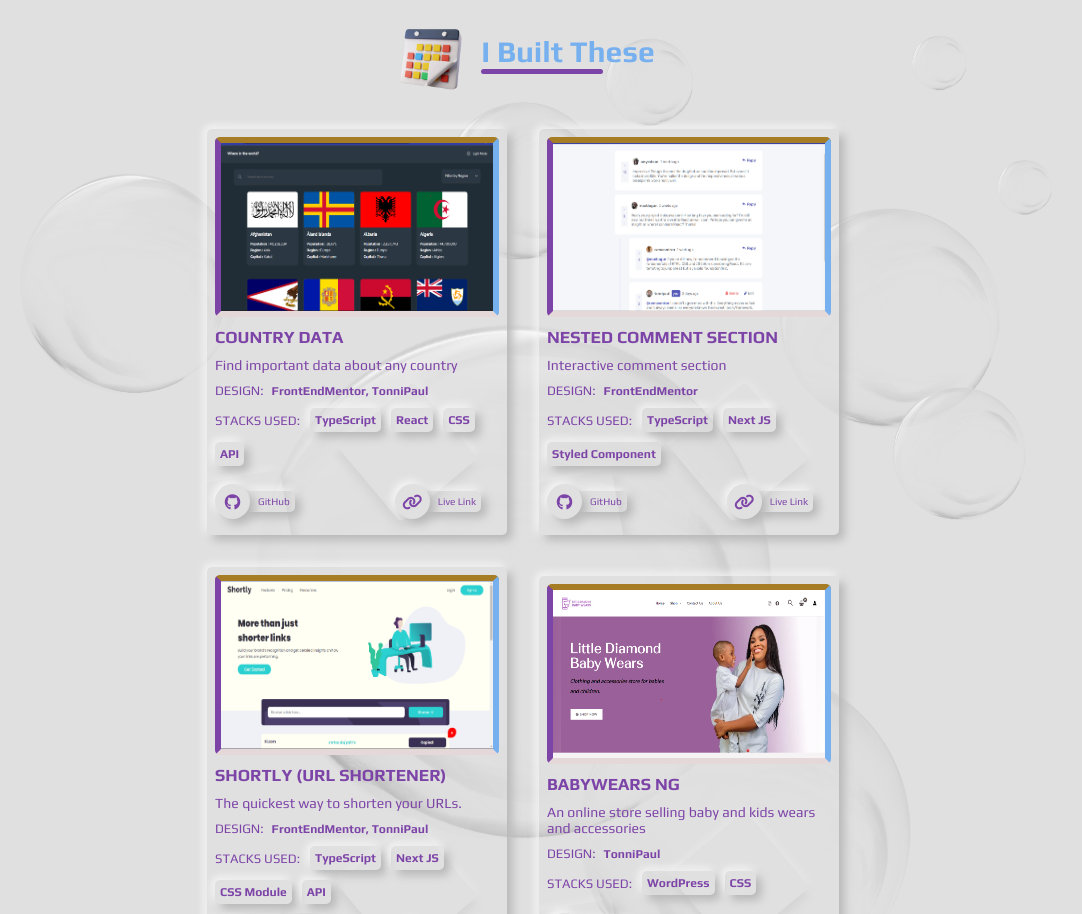
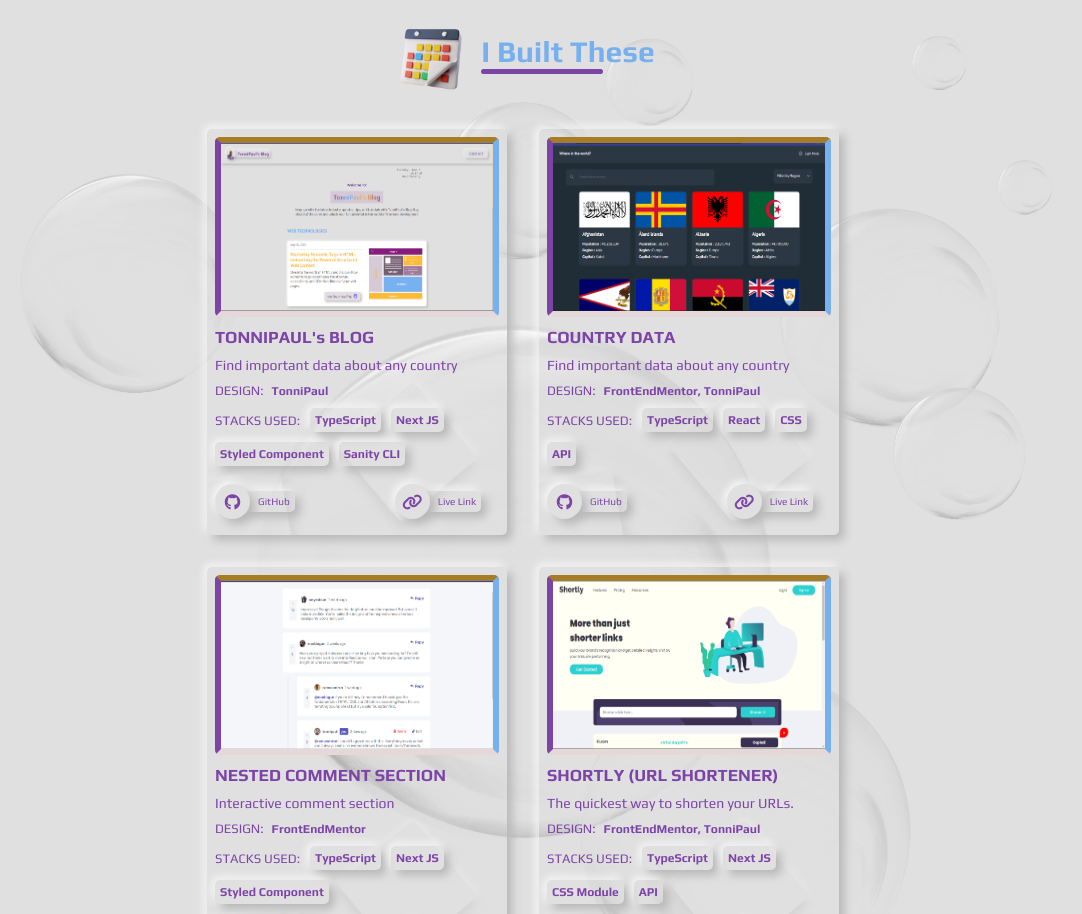
Before and after one commit to TonniPaul/portfolion, a React (Create React App) app: page / in a window 1280 px wide. Shown: the part 1300-2214 px from the top of the page, without its empty margins (117-1199 px from the left). Built offline with nearby package versions, Linux system fonts and the light colour scheme; a web font is replaced by a local one.

Commit message:
feat: add new project

```diff
--- a/src/Object Files/projectObject.js
+++ b/src/Object Files/projectObject.js
@@ -1,6 +1,16 @@
 import { v4 as uuid } from "uuid";
 
 export const projectData = [
+  {
+    id: uuid(),
+    title: "TONNIPAUL's BLOG",
+    image: "./assets/blog.png",
+    description: "Find important data about any country",
+    stacks: ["TypeScript", "Next JS", "Styled Component", "Sanity CLI"],
+    liveSite: "https://blog.tonnipaul.com/",
+    github: "https://github.com/TonniPaul/blog",
+    design: "TonniPaul",
+  },
   {
     id: uuid(),
     title: "COUNTRY DATA ",
```
Also changed, not shown: public/assets/blog.png (added).
